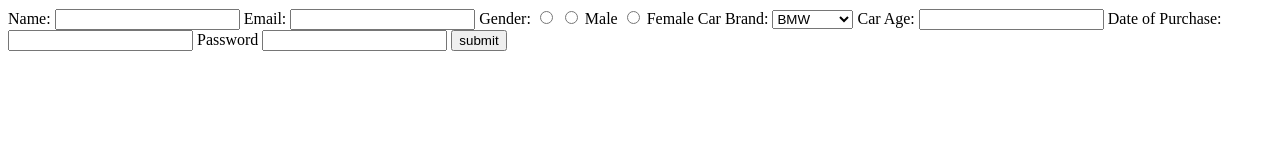
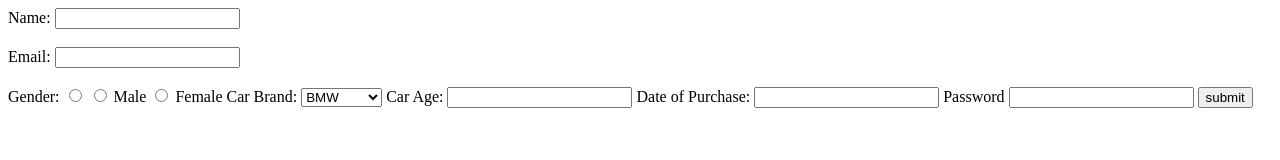
Before and after one commit to acciojob/car-insurance-form-Omkar141998, a website: page main.html in a window 1280 px wide. Drawn offline with Linux system fonts and the light colour scheme.

Commit message:
modified

```diff
--- a/main.html
+++ b/main.html
@@ -11,10 +11,12 @@
 	<form action="" method="post">
 		<label for="name">Name:</label>
 		<input type="text" name="name" id="name" required>
+		<br><br>
 		<label for="email">Email:</label>
 		<input type="email" name="email" id="email" required>
+		<br><br>
 		<label for="gender">Gender:</label>
-		<input type="radio" name="name" value="name" id="name">
+		<input type="radio" name="gender" value="name" id="name">
 		<input type="radio" name="female" value="male" id="male"> Male
 		<input type="radio" name="name" value="female" id="female"> Female
 		<label for="cars">Car Brand:</label>
```
